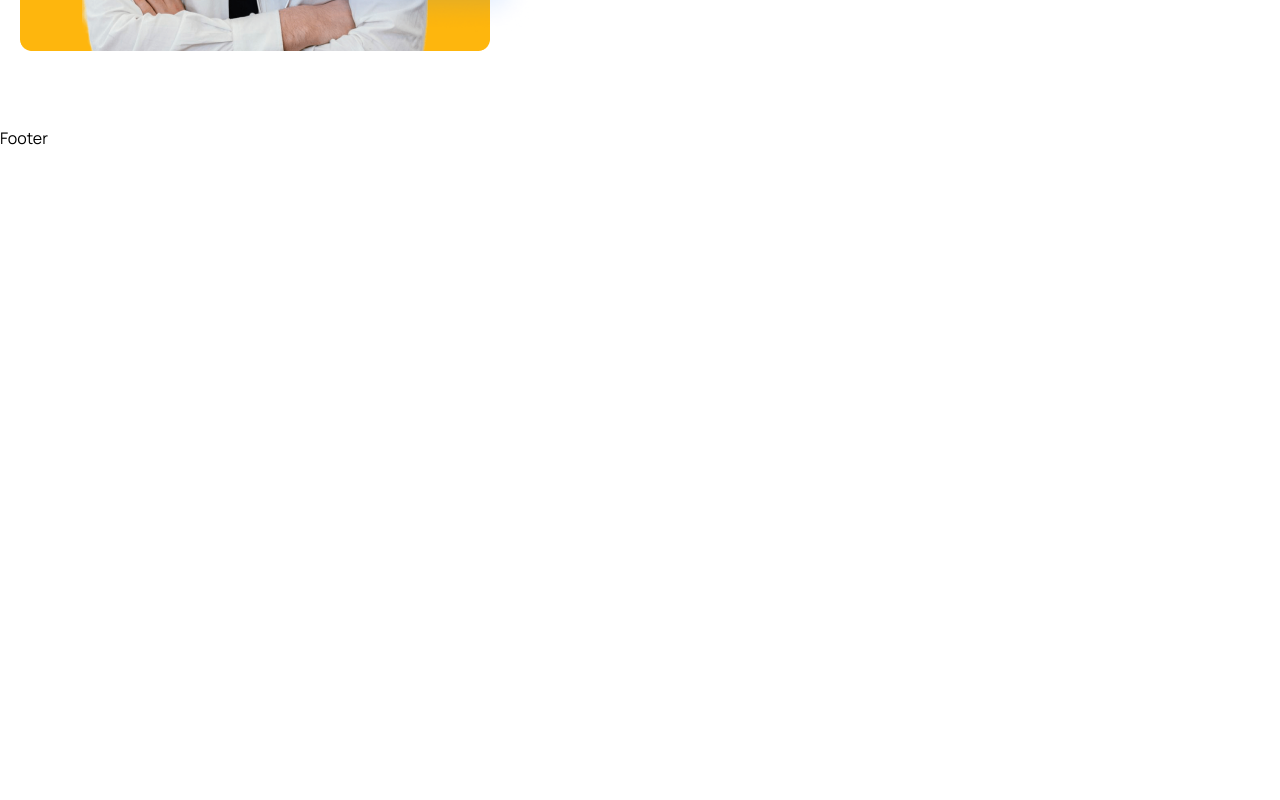
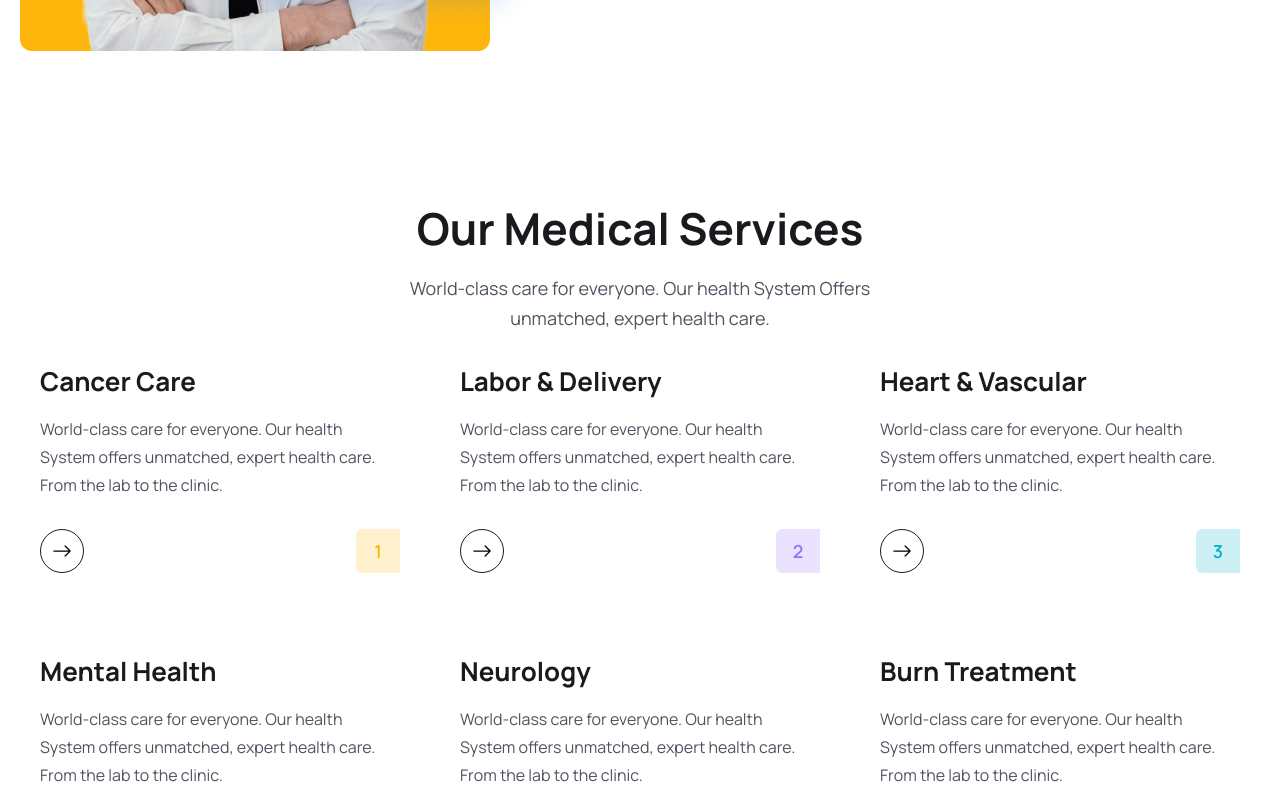
Before and after one commit to faid-terence/MERN-STACK-Doctor-Booking-Website, a React (Vite) app in the folder frontend/: page / in a window 1280 px wide. Shown: the part 2280-3080 px from the top of the page. Before the commit the page ends 2430 px from the top, so only its background shows below. Built offline with nearby package versions, Linux system fonts and the light colour scheme.

Commit message:
feature(HomePage):Services Section Implemented

```diff
--- /dev/null
+++ b/frontend/src/components/Services/ServiceCard.jsx
@@ -0,0 +1,34 @@
+/* eslint-disable react/prop-types */
+import { Link } from "react-router-dom";
+import { BsArrowRight } from "react-icons/bs";
+export const ServiceCard = ({ item, index }) => {
+  const { name, desc, bgColor, textColor } = item;
+  return (
+    <div className="py-[30px] px-3 lg:px-5">
+      <h2 className="text-[26px] leading-9 text-headingColor font-[700]">
+        {name}
+      </h2>
+      <p className="text-[16px] leading-7 font-[400] text-textColor mt-4">
+        {desc}
+      </p>
+      <div className="flex items-center justify-between mt-[30px]">
+        <Link
+          to="/doctors"
+          className="w-[44px] h-[44px] rounded-full border border-solid border-[#181A1E] flex items-center justify-center group hover:bg-primaryColor hover:border-none"
+        >
+          <BsArrowRight className="group-hover:text-white w-6 h-5" />
+        </Link>
+        <span
+          className="w-[44px] h-[44px] flex items-center justify-center text-[18px] leading-[30px] font-[600]"
+          style={{
+            background: `${bgColor}`,
+            color: `${textColor}`,
+            borderRadius: "6px 0 0 6px",
+          }}
+        >
+          {index + 1}
+        </span>
+      </div>
+    </div>
+  );
+};
--- /dev/null
+++ b/frontend/src/components/Services/ServiceList.jsx
@@ -0,0 +1,12 @@
+import { services } from "../../assets/data/services";
+import { ServiceCard } from "./ServiceCard";
+
+export const ServiceList = () => {
+  return (
+    <div className="grid grid-cols-1 md:grid-cols-2 lg:grid-cols-3 gap-5 lg:gap-30px mt-30px lg:mt-55px">
+      {services.map((item, index) => (
+        <ServiceCard item={item} index={index} key={index} />
+      ))}
+    </div>
+  );
+};
--- /dev/null
+++ b/frontend/src/components/Services/Services.jsx
@@ -0,0 +1,15 @@
+import { ServiceList } from "./ServiceList";
+
+export const Services = () => {
+  return (
+    <section>
+      <div className="container">
+        <div className="xl:w-[470px] mx-auto">
+          <h2 className="heading text-center">Our Medical Services</h2>
+          <p className="text_para text-center">World-class care for everyone. Our health System Offers unmatched, expert health care.</p>
+        </div>
+        <ServiceList />
+      </div>
+    </section>
+  );
+};
--- a/frontend/src/pages/Home.jsx
+++ b/frontend/src/pages/Home.jsx
@@ -7,6 +7,7 @@
 import { Link } from "react-router-dom";
 import { BsArrowRight } from "react-icons/bs";
 import { About } from "../components/About/About";
+import { Services } from "../components/Services/Services";
 
 export const Home = () => {
   return (
@@ -145,6 +146,7 @@
         </div>
       </section>
       <About />
+      <Services/>
     </>
   );
 };
```
